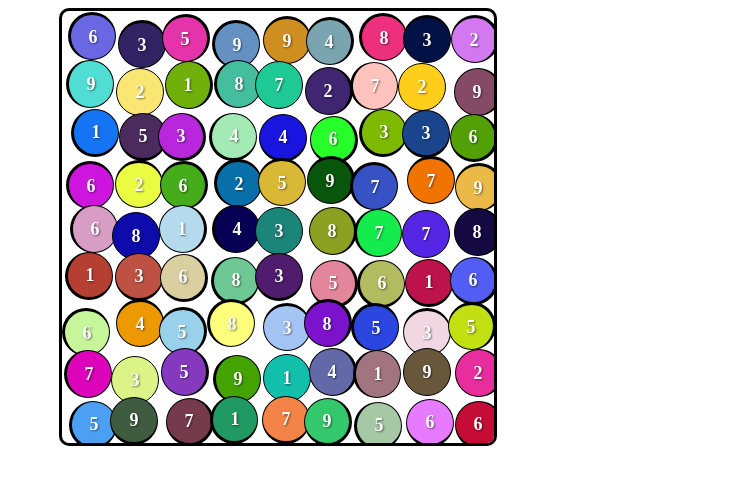
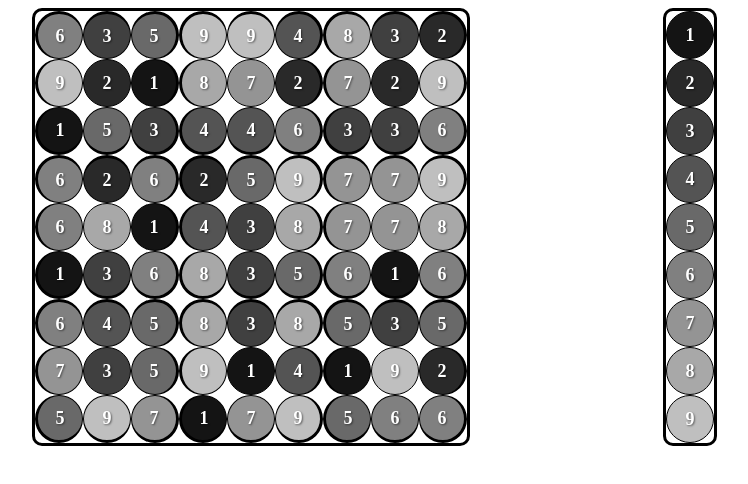
Before and after one commit to jmichalka/AngularGames, an Angular app in the folder AngularGames/: page / in a window 1280 px wide. Shown: the top 484 px of the page, without its empty margins (362-1110 px from the left). Built offline with nearby package versions, Linux system fonts and the light colour scheme.

Commit message:
Added palette options

```diff
--- a/AngularGames/src/app/app.component.html
+++ b/AngularGames/src/app/app.component.html
@@ -1,3 +1,14 @@
-<app-board></app-board>
+<main class="main">
+    <div class="toolbar-area">
+        <!-- Put toolbars here -->
+    </div>
+    <app-board></app-board>
+    <div class="toolbar-area">
+        <app-palette>
+
+        </app-palette>
+    </div>
+</main>
+
 
 <router-outlet></router-outlet>
--- a/AngularGames/src/app/app.component.scss
+++ b/AngularGames/src/app/app.component.scss
@@ -3,9 +3,22 @@
 }
 
 :host {
+    display:block;
+    // justify-content: center;
+    // align-items: center;
+    // flex-direction: row;
+    // border: solid green 3px;
+}
+
+.main {
+    display: flex;
+    justify-content: center;
+}
+
+.toolbar-area {
+    // border: solid red 1px;
     display: flex;
     justify-content: center;
     align-items: center;
-    flex-direction: column;
-    // border: solid red 3px;
+    flex-grow: 1;
 }
--- a/AngularGames/src/app/app.module.ts
+++ b/AngularGames/src/app/app.module.ts
@@ -5,12 +5,14 @@ import { AppRoutingModule } from './app-routing.module';
 import { AppComponent } from './app.component';
 import { CellComponent } from './cell/cell.component';
 import { BoardComponent } from './board/board.component';
+import { PaletteComponent } from './palette/palette.component';
 
 @NgModule({
   declarations: [
     AppComponent,
     CellComponent,
-    BoardComponent
+    BoardComponent,
+    PaletteComponent
   ],
   imports: [
     BrowserModule,
--- a/AngularGames/src/app/board/board.component.scss
+++ b/AngularGames/src/app/board/board.component.scss
@@ -4,10 +4,11 @@
 
     display: inline-grid;
     grid-template-columns: repeat(var(--width), 1fr);
-    // grid-template-rows: repeat(var(--height), 1fr);
     justify-content:center;
     border: solid black 3px;
     border-radius: 10px;
     overflow: hidden;
+
+    // grid-template-rows: repeat(var(--height), 1fr);
     // z-index: 1;
 }
--- a/AngularGames/src/app/board/board.component.ts
+++ b/AngularGames/src/app/board/board.component.ts
@@ -40,7 +40,7 @@ export class BoardComponent {
     for (let i = 0; i < this.width; i++) {
       for (let j = 0; j < this.height; j++) {
         this.values[i][j] =
-        (Math.floor(Math.random() * possibilities.length) + 1)
+        possibilities[(Math.floor(Math.random() * possibilities.length))]
         .toString();
       }
     }
--- a/AngularGames/src/app/cell/cell.component.html
+++ b/AngularGames/src/app/cell/cell.component.html
@@ -1,16 +1,19 @@
 <td #value class="cell"
+    draggable="true"
     (mouseover)="focus($event)"
     (keydown)="insertNumber($event)"
+    (dragstart)="dragStartHandler($event)"
+    (drag)="dragHandler($event)"
     contenteditable="true"
     [ngClass]="{
-        'leftBorder': (id.x % 3 === 1),
-        'rightBorder': (id.x % 3 === 0),
-        'topBorder': (id.y % 3 === 1),
-        'bottomBorder': (id.y % 3 === 0)
+        'leftBorder': (id.x !== null && id.x % 3 === 1),
+        'rightBorder': (id.x !== null && id.x % 3 === 0),
+        'topBorder': (id.x !== null && id.y % 3 === 1),
+        'bottomBorder': (id.x !== null && id.y % 3 === 0)
     }"
-    [style.--translateX]="offsetX"
-    [style.--translateY]="offsetY"
     [style.background-color]="color">
+    <!-- [style.--translateX]="offsetOutX" -->
+    <!-- [style.--translateY]="offsetOutY" -->
     <div class="value">
         {{ displayValue }}
     </div>
--- a/AngularGames/src/app/cell/cell.component.scss
+++ b/AngularGames/src/app/cell/cell.component.scss
@@ -1,3 +1,5 @@
+// ---------- STATIC STYLES ----------
+
 .cell {
     aspect-ratio: 1;
     height: 2em;
@@ -22,10 +24,36 @@
     --translateX: 0px;
     --translateY: 0px;
     transform: translate(var(--translateX), var(--translateY));
-    transition: transform 1s;
+    // transition: transform 1s;
     text-shadow: rgba(0,0,0,0.5) 1px 1px 2px ;
     color: white;
 }
+
+.value {
+    font-size: large;
+    font-weight: bolder;
+    caret-color: transparent;
+
+    user-select: none;
+    pointer-events: none;
+}
+
+
+// ---------- EVENTS ----------
+
+.cell:hover {
+    background-color: gray !important;
+    color: white;
+    // transform: scale(1.1);
+    cursor: pointer;
+}
+
+.cell:focus {
+    outline: none;  //
+}
+
+
+// ---------- CONFIGURABLES ----------
 
 .leftBorder {
     border-left-width: 3px;
@@ -46,23 +74,3 @@
     border-bottom-width: 3px;
     // color: purple;
 }
-
-.cell:hover {
-    background-color: gray !important;
-    color: white;
-    // transform: scale(1.1);
-    cursor: pointer;
-}
-
-.cell:focus {
-    outline: none;  //
-}
-
-.value {
-    font-size: large;
-    font-weight: bolder;
-    caret-color: transparent;
-
-    // This doesn't seem to be doing anything \/
-    user-select: none;
-}
--- a/AngularGames/src/app/cell/cell.component.ts
+++ b/AngularGames/src/app/cell/cell.component.ts
@@ -21,22 +21,30 @@ export class CellComponent implements OnInit {
   topBorderOn:boolean = false;
   bottomBorderOn:boolean = true;
 
-  offsetX = '0px';
-  offsetY = '0px';
-  color = this.getRandomColor();
+  offsetX = 0;
+  offsetY = 0;
+  boardOffsetX = 0;
+  boardOffsetY = 0;
+  offsetOutX = '0px';
+  offsetOutY = '0px';
+  color = "white";
 
 
 // ---------- LIFECYCLE ----------
 
+  constructor(private elRef: ElementRef) {}
+
   ngOnInit(): void {
-    // this.displayValue = this.initialValue.toString();
+    this.displayValue = this.initialValue.toString();
+    this.color = this.getColorFromDigit(Number(this.initialValue));
+    console.log(this.color);
   }
 
   ngOnChanges():void {
     this.displayValue = this.initialValue.toString();
-    this.offsetX = Math.floor(Math.random() * 10) + 'px';
-    this.offsetY = Math.floor(Math.random() * 10) + 'px';
-
+    // this.offsetX = Math.floor(Math.random() * 10);
+    // this.offsetY = Math.floor(Math.random() * 10);
+    this.updateOut();
     // console.log("CHANGE");
   }
 
@@ -56,6 +64,26 @@ export class CellComponent implements OnInit {
     this.displayValue = event.key.toString();
   }
 
+  dragStartHandler(event: any) {
+    // event.preventDefault();
+    // this.boardOffsetX =
+    //   this.elRef.nativeElement.parentElement.offsetLeft
+    //   + this.elRef.nativeElement.parentElement.parentElement.offsetLeft;
+    // this.boardOffsetY =
+    //   this.elRef.nativeElement.parentElement.parentElement.offsetTop;
+  }
+
+  dragHandler(event: any) {
+    // this.offsetX = event.clientX - this.boardOffsetX;
+    // this.offsetY = event.clientY - this.boardOffsetY;
+    // this.updateOut();
+  }
+
+  dragEndHandler(event: any) {
+    // this.offsetX = 0;
+    // this.offsetY = 0;
+    // this.updateOut();
+  }
 
   // ---------- UTILITIES ----------
   getRandomColor() {
@@ -67,4 +95,18 @@ export class CellComponent implements OnInit {
     );
   }
 
+  getColorFromDigit(val:number):string {
+    return `hsl(0, 0%, ${Math.floor(this.mapNumber(val, 0, 9, 0, 75))}%)`;
+  }
+
+  mapNumber(val:number, inMin:number, inMax:number,
+    outMin:number, outMax:number) {
+      return (val - inMin) * (outMax - outMin) / (inMax - inMin) + outMin;
+    }
+
+  updateOut() {
+    this.offsetOutX = this.offsetX + 'px';
+    this.offsetOutY = this.offsetY + 'px';
+  }
+
 }
--- /dev/null
+++ b/AngularGames/src/app/palette/palette.component.html
@@ -0,0 +1,8 @@
+<main>
+    <app-cell
+        *ngFor="let cell of [].constructor(values.length);
+            let i = index"
+        [id]="{ x: null, y: null }"
+        [initialValue]="values[i].toString()">
+    </app-cell>
+</main>
--- /dev/null
+++ b/AngularGames/src/app/palette/palette.component.ts
@@ -0,0 +1,16 @@
+import { Component, OnInit } from '@angular/core';
+
+@Component({
+  selector: 'app-palette',
+  templateUrl: './palette.component.html',
+  styleUrls: ['./palette.component.scss']
+})
+export class PaletteComponent implements OnInit {
+
+  values = [1,2,3,4,5,6,7,8,9];
+
+  constructor() {}
+
+  ngOnInit(): void {}
+
+}
```
Also changed, not shown: 1 other file (tests, documents, lock files or other folders).
